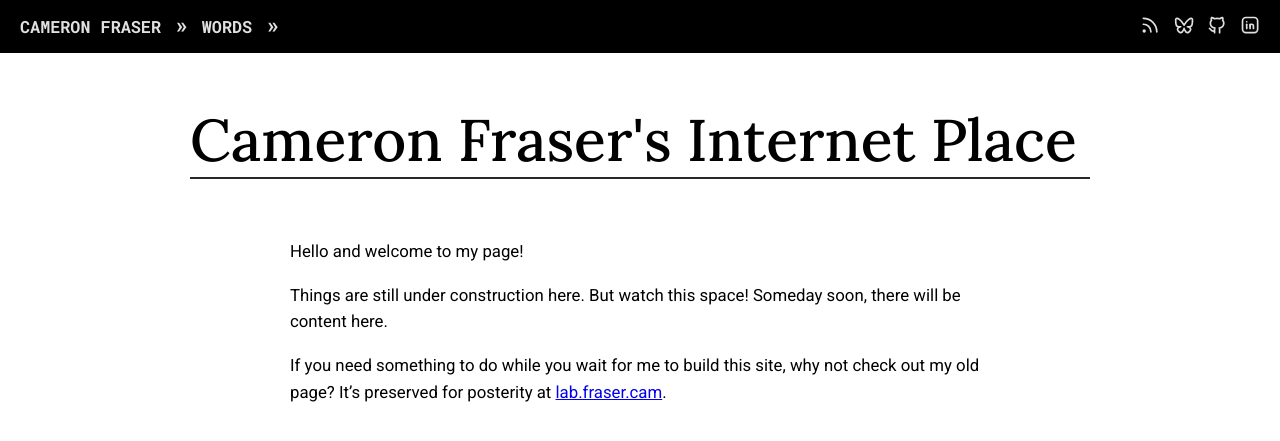
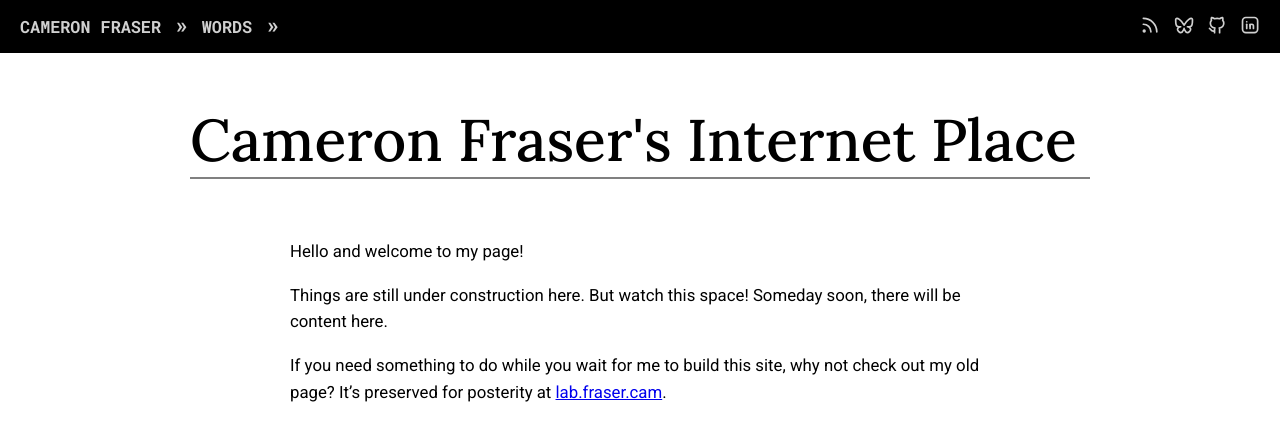
Before and after one commit to frasercl/fraser.cam, a Jekyll site: the page built from index.md, in a window 1280 px wide. Shown: the top 441 px of the page. Built offline with Jekyll 4.4.1, drawn with Linux system fonts in a browser that asks for light colours.

Commit message:
start getting light/dark themes going; add title in navbar

```diff
--- a/_layouts/post.html
+++ b/_layouts/post.html
@@ -11,6 +11,7 @@ layout: default
             {% include social.html %}
         </span>
     </div>
+    <div class="w-nav-title" aria-hidden="true">{{ page.title }}</div>
 </header>
 <article>
     <div class="w-section w-section-hero">
--- a/css/style.css
+++ b/css/style.css
@@ -3,6 +3,30 @@ body {
     font-optical-sizing: auto;
     margin: 0;
     font-size: 1.05em;
+    background-color: var(--color-bg);
+    color: var(--color-text);
+}
+
+@media (prefers-color-scheme: light) {
+    :root {
+        --color-bg: white;
+        --color-text: black;
+        --color-text-secondary: #808080;
+        --color-nav-bg: black;
+        --color-nav-text: #d0d0d0;
+        --color-nav-link-hover: white;
+    }
+}
+
+@media (prefers-color-scheme: dark) {
+    :root {
+        --color-bg: black;
+        --color-text: white;
+        --color-text-secondary: #e0e0e0;
+        --color-nav-bg: white;
+        --color-nav-text: #d0d0d0;
+        --color-nav-link-hover: black;
+    }
 }
 
 /* ----- PAGE LAYOUT ----- */
@@ -22,8 +46,8 @@ body {
     top: 0;
     font-weight: bold;
     padding: 15px 20px;
-    background-color: black;
-    color: white;
+    background-color: var(--color-nav-bg);
+    color: var(--color-nav-text);
 }
 
 .w-nav-container {
@@ -37,25 +61,43 @@ body {
 }
 
 .w-nav-container a {
-    color: #e0e0e0;
+    color: var(--color-nav-text);
     transition: color 0.1s linear;
     text-decoration: none;
 }
 
 .w-nav-container a:hover {
-    color: white;
+    color: var(--color-nav-link-hover);
 }
 
 a.w-nav-breadcrumb:after {
     content: " » ";
     font-size: 1.35em;
     line-height: 0.65;
-    color: #e0e0e0;
+    color: var(--color-nav-text);
 }
 
 .w-nav-social {
     line-height: 1;
     font-size: 1.2em;
+}
+
+.w-nav-title {
+    position: relative;
+    font-family: "Lora", serif;
+    font-weight: 500;
+    font-size: 1.5em;
+    padding-block-start: 0;
+    max-height: 0;
+    overflow: hidden;
+    transition-property: padding-block-start, max-height;
+    transition-duration: 0.2s;
+    transition-timing-function: linear;
+}
+
+.w-nav-title.w-nav-title-show {
+    padding-block-start: 0.2em;
+    max-height: 1.5em;
 }
 
 .w-section-hero {
@@ -64,7 +106,7 @@ a.w-nav-breadcrumb:after {
 
 .w-section-hero > div {
     margin-block-end: 3.5em;
-    border-block-end: 2px solid #282828;
+    border-block-end: 2px solid var(--color-text-secondary);
 }
 
 .w-section-hero > div > div {
@@ -78,7 +120,7 @@ a.w-nav-breadcrumb:after {
 .w-hero-subtitle {
     font-style: italic;
     font-size: 1.2em;
-    color: #808080;
+    color: var(--color-text-secondary);
 }
 
 .w-hero-img img {
@@ -91,7 +133,7 @@ a.w-nav-breadcrumb:after {
 }
 
 .w-hero-date {
-    color: #808080;
+    color: var(--color-text-secondary);
 }
 
 .w-section-content {
@@ -110,7 +152,6 @@ h2 {
 
 h1, h2 {
     font-family: "Lora", serif;
-    font-optical-sizing: auto;
     font-weight: 500;
 }
 
@@ -120,7 +161,7 @@ p, blockquote {
 
 hr {
     border: none;
-    border-bottom: 1px solid #808080;
+    border-bottom: 1px solid var(--color-text-secondary);
     margin: 2em 0;
 }
 
```
Also changed, not shown: other parts of _layouts/post.html (+16 -0 lines).
